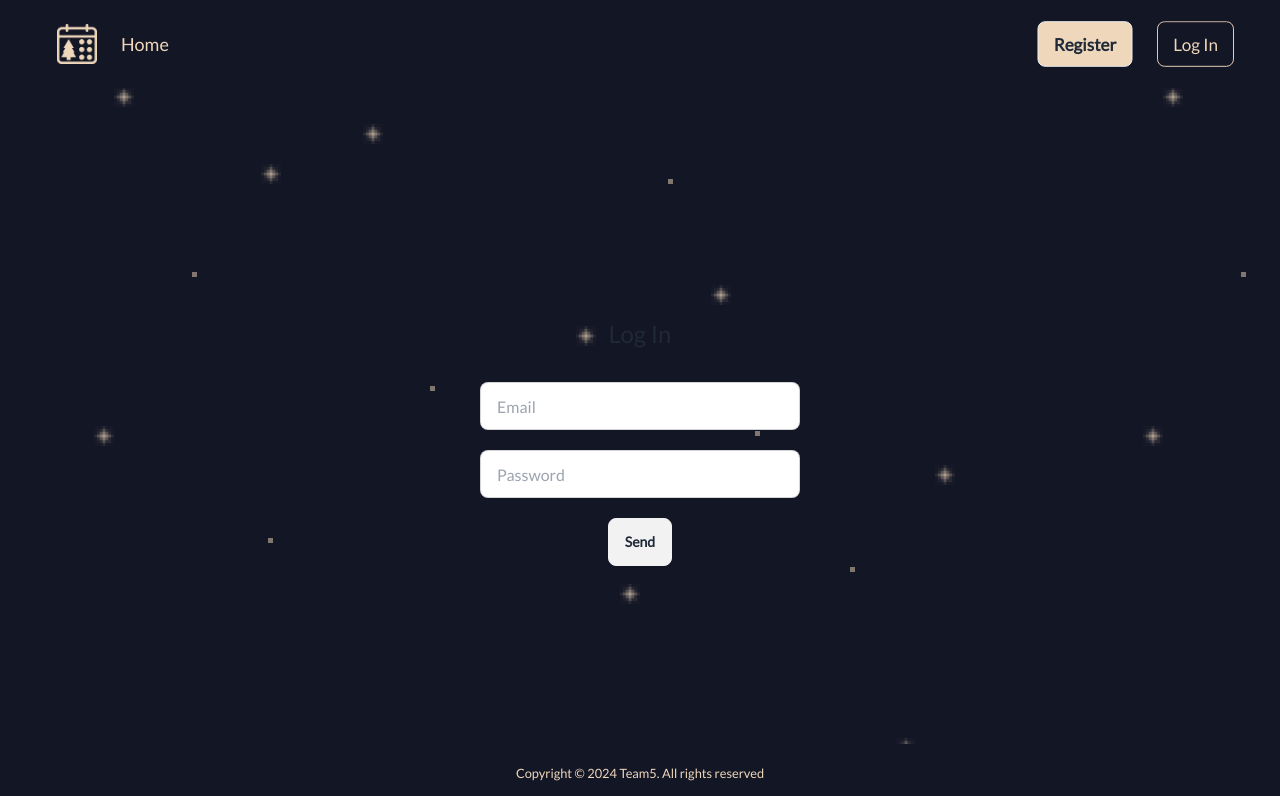
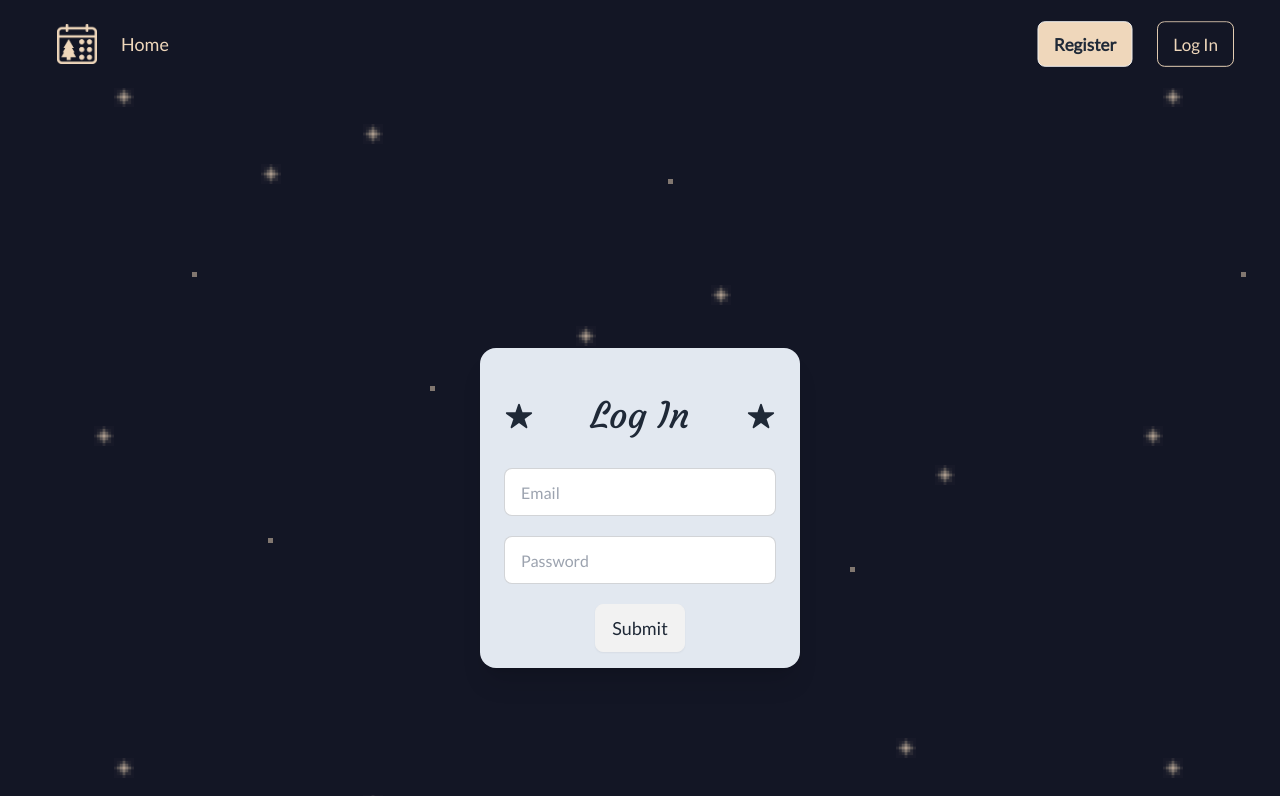
Before and after one commit to johntrehearn/CalendarApp-Team-5, a Next.js app in the folder frontend/: page /login in a window 1280 px wide. Shown: the top 796 px of the page. Built offline with nearby package versions, Linux system fonts and the light colour scheme.

Commit message:
login styling done

```diff
--- a/frontend/src/app/login/page.tsx
+++ b/frontend/src/app/login/page.tsx
@@ -3,6 +3,9 @@
 import React from 'react';
 import { useAuthContext } from '@/contexts/AuthContext';
 import { useRouter } from 'next/navigation';
+import { fontTitle } from '../utilities/font';
+
+import { IoIosStar } from "react-icons/io";
 
 type Props = {};
 
@@ -19,16 +22,31 @@ const LoginPage = (props: Props) => {
   };
 
   return (
+    <div className='h-screen flex items-center justify-center'>
+
+      <div className="card w-80 bg-[#e2e8f0] shadow-xl px-6 py-4">
+
+        <div className='flex items-center justify-between justify-center '>
+
           <div>
-      <h2 className="my-8 text-2xl text-center">Log In</h2>
+            <IoIosStar fontSize={30} />
+          </div>
+          <div className={`${fontTitle} text-4xl text-[color:purple] text-current bg-[#e2e8f0]  my-8 text-center`}>Log In</div>
+          <div>
+            <IoIosStar fontSize={30} />
+          </div>
+
+        </div>
+
         <form className="flex flex-col items-center gap-5">
           <input type="text" placeholder="Email" className="input input-bordered w-full max-w-xs"></input>
           <input type="password" placeholder="Password" className="input input-bordered w-full max-w-xs"></input>
-        <button onClick={handleSubmit} type="submit" className="btn ">
-          Send
+          <button onClick={handleSubmit} type="submit" className="btn hover:btn-outline font-normal text-lg">
+            Submit
           </button>
         </form>
       </div>
+    </div >
   );
 };
 
```
Lines whose indentation alone changed are shown as unchanged.
